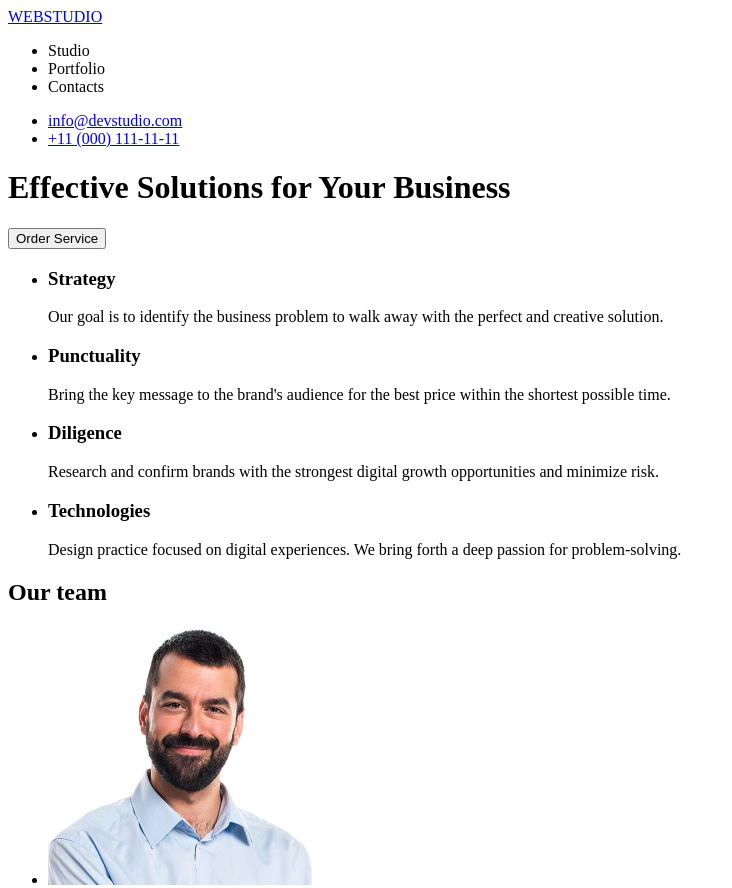
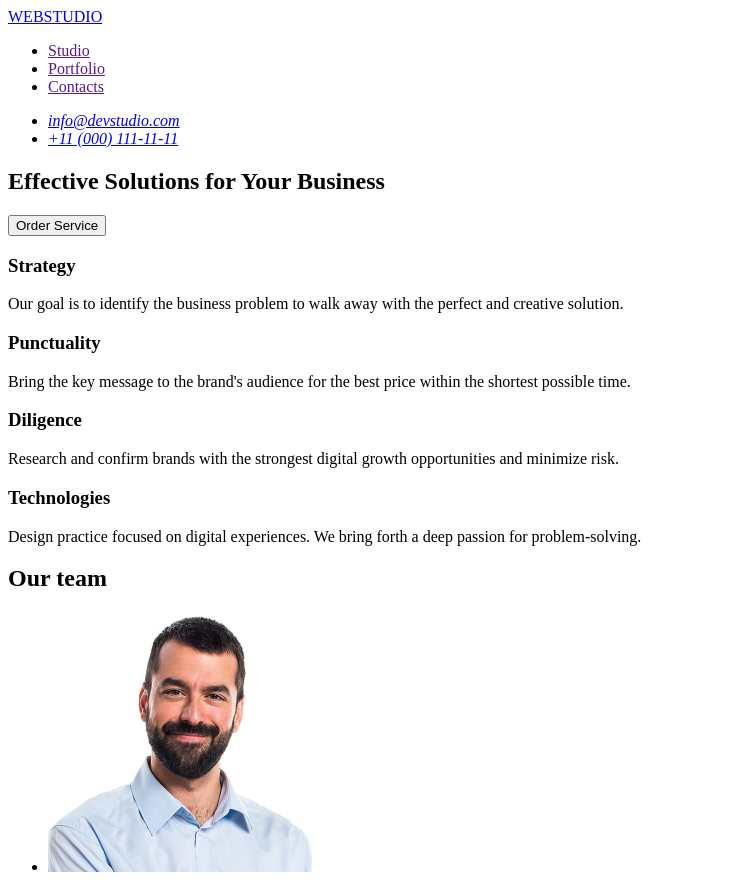
Before and after one commit to olga-gladchenko-ukr/goit-markup-hw-01, a plain HTML site: page index.html in a window 1280 px wide. Shown: the top 888 px of the page, without its empty margins (0-732 px from the left). Drawn offline with Linux system fonts and the light colour scheme.

Commit message:
fixed bugs

```diff
--- a/index.html
+++ b/index.html
@@ -8,15 +8,18 @@
 
   <body>
     <header>
-      <!--Top line-->
-      <a href="/">WEBSTUDIO</a>
       <nav>
+        <!--Logo-->
+        <a href="./index.html">WEBSTUDIO</a>
+        <!--Navigation-->
         <ul>
-          <li>Studio</li>
-          <li>Portfolio</li>
-          <li>Contacts</li>
+          <li><a href="">Studio</a></li>
+          <li><a href="">Portfolio</a></li>
+          <li><a href="">Contacts</a></li>
         </ul>
       </nav>
+      <!--Contacts-->
+      <address>
         <ul>
           <li>
             <a href="mailto:info@devstudio.com">info@devstudio.com</a>
@@ -25,45 +28,39 @@
             <a href="tel:+11000111-11-11">+11 (000) 111-11-11</a>
           </li>
         </ul>
-      <!--Hero image-->
-      <h1>Effective Solutions for Your Business</h1>
-      <button type="button">Order Service</button>
+      </address>
     </header>
 
     <main>
+      <!--Section 1-->
       <section>
-        <ul>
-          <li>
+        <h1>Effective Solutions for Your Business</h1>
+        <button type="button">Order Service</button>
+      </section>
+      <!--Section 2-->
+      <section>
         <h3>Strategy</h3>
         <p>
           Our goal is to identify the business problem to walk away with the
           perfect and creative solution.
         </p>
-          </li>
-          <li>
         <h3>Punctuality</h3>
         <p>
           Bring the key message to the brand's audience for the best price
           within the shortest possible time.
         </p>
-          </li>
-          <li>
         <h3>Diligence</h3>
         <p>
           Research and confirm brands with the strongest digital growth
           opportunities and minimize risk.
         </p>
-          </li>
-          <li>
         <h3>Technologies</h3>
         <p>
-              Design practice focused on digital experiences. We bring forth a
-              deep passion for problem-solving.
+          Design practice focused on digital experiences. We bring forth a deep
+          passion for problem-solving.
         </p>
-          </li>
-        </ul>
       </section>
-
+      <!--Section 3-->
       <section>
         <h2>Our team</h2>
         <ul>
@@ -103,7 +100,7 @@
       </section>
     </main>
     <footer>
-      <a href="/">WEBSTUDIO</a>
+      <a href="./index.html">WEBSTUDIO</a>
       <p>
         Increase the flow of customers and sales for your business with digital
         marketing & growth solutions.
```
Lines whose indentation alone changed are shown as unchanged.
